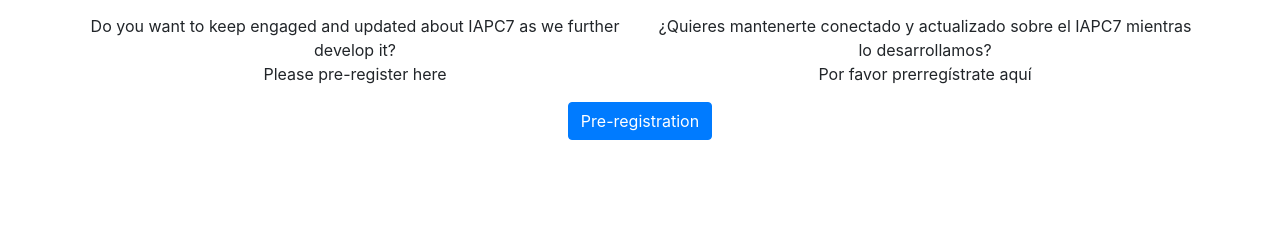
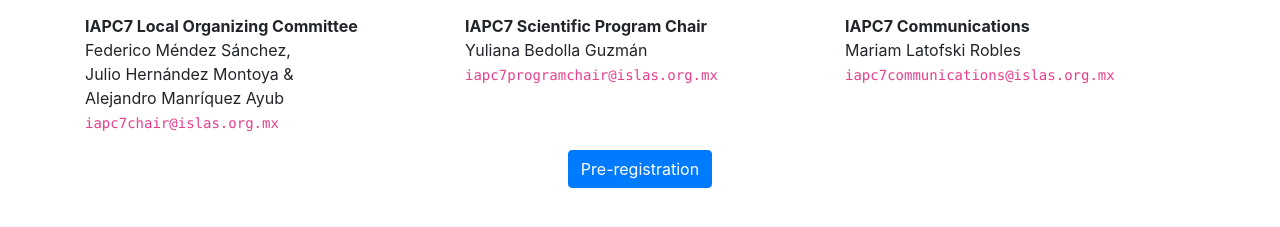
Before and after one commit to IslasGECI/iapc7, a plain HTML site: page index.html in a window 1280 px wide. Shown: the part 413-640 px from the top of the page. Drawn offline with nearby package versions, Linux system fonts and the light colour scheme.

Commit message:
🚧📧 Add emails

```diff
--- a/index.html
+++ b/index.html
@@ -30,14 +30,27 @@
     <img src="images/IAPC7_facebook_eng.png" width=1080px
       alt="Internation Albatross and Petrel Conference">
     <div class="row" style="margin-top:1rem">
-      <div class="col-sm-6">
-        <p align="center">Do you want to keep engaged and updated about IAPC7 as we further develop it?<br />
-          Please pre-register here
+      <div class="col-sm-4">
+        <p align="left">
+        <b>IAPC7 Local Organizing Committee</b><br/>
+        Federico Méndez Sánchez,<br/>
+        Julio Hernández Montoya &amp;<br/>
+        Alejandro Manríquez Ayub<br/>
+        <code>iapc7chair@islas.org.mx</code>
         </p>
       </div>
-      <div class="col-sm-6">
-        <p align="center">¿Quieres mantenerte conectado y actualizado sobre el IAPC7 mientras lo desarrollamos?<br />
-          Por favor prerregístrate aquí
+      <div class="col-sm-4">
+        <p align="left">
+        <b>IAPC7 Scientific Program Chair</b><br/>
+        Yuliana Bedolla Guzmán<br/>
+        <code>iapc7programchair@islas.org.mx</code>
+        </p>
+      </div>
+      <div class="col-sm-4">
+        <p align="left">
+        <b>IAPC7 Communications</b><br>
+        Mariam Latofski Robles<br>
+        <code>iapc7communications@islas.org.mx</code>
         </p>
       </div>
     </div>
```
